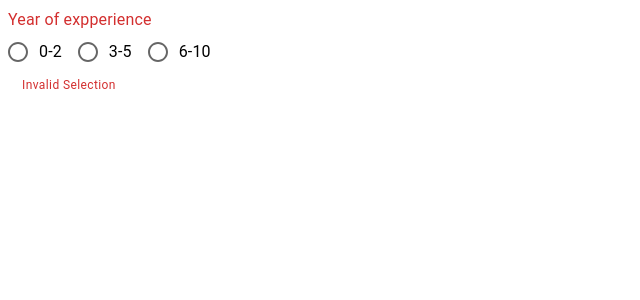
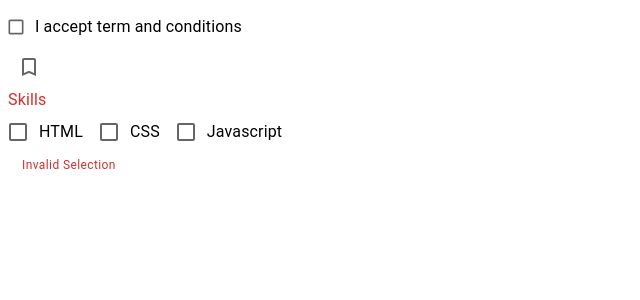
Before and after one commit to AhmadIkbalDjaya/Belajar-Mui, a React (Vite) app: page / in a window 1280 px wide. Shown: the top 300 px of the page, without its empty margins (0-640 px from the left). Built offline with nearby package versions, Linux system fonts and the light colour scheme.

Commit message:
10-Checkbox

```diff
--- a/src/App.jsx
+++ b/src/App.jsx
@@ -1,5 +1,6 @@
 import "./App.css";
-import { MuiRadioButton } from "./components/MuiRadioButton";
+import { MuiCheckbox } from "./components/MuiCheckBox";
+// import { MuiRadioButton } from "./components/MuiRadioButton";
 // import { MuiSelect } from "./components/MuiSelect";
 // import { MuiTextField } from "./components/MuiTextField";
 // import { MuiButton } from "./components/MuiButton";
@@ -12,7 +13,8 @@ export default function App() {
       {/* <MuiButton /> */}
       {/* <MuiTextField /> */}
       {/* <MuiSelect /> */}
-      <MuiRadioButton />
+      {/* <MuiRadioButton /> */}
+      <MuiCheckbox />
     </>
   );
 }
--- /dev/null
+++ b/src/components/MuiCheckbox.jsx
@@ -0,0 +1,93 @@
+import {
+  Box,
+  FormControlLabel,
+  Checkbox,
+  FormControl,
+  FormLabel,
+  FormGroup,
+  FormHelperText,
+} from "@mui/material";
+import BookmarkBorderIcon from "@mui/icons-material/BookmarkBorder";
+import BookmarkIcon from "@mui/icons-material/Bookmark";
+import { useState } from "react";
+
+export const MuiCheckbox = () => {
+  const [acceptTnC, setAcceptTnC] = useState(false);
+  const [skills, setSkills] = useState([]);
+  console.log({ skills });
+  console.log({ acceptTnC });
+  const handlechange = (event) => {
+    setAcceptTnC(event.target.checked);
+  };
+  const handleSkillsChange = (event) => {
+    const index = skills.indexOf(event.target.value);
+    if (index === -1) {
+      setSkills([...skills, event.target.value]);
+    } else {
+      setSkills(skills.filter((skill) => skill !== event.target.value));
+    }
+  };
+  return (
+    <Box>
+      <Box>
+        <FormControlLabel
+          label="I accept term and conditions"
+          control={
+            <Checkbox
+              checked={acceptTnC}
+              onChange={handlechange}
+              size="small"
+              color="secondary"
+            />
+          }
+        />
+      </Box>
+      <Box>
+        <Checkbox
+          icon={<BookmarkBorderIcon />}
+          checkedIcon={<BookmarkIcon />}
+          checked={acceptTnC}
+          onChange={handlechange}
+        />
+      </Box>
+      <Box>
+        <FormControl error>
+          <FormLabel>Skills</FormLabel>
+          <FormGroup row>
+            <FormControlLabel
+              label="HTML"
+              control={
+                <Checkbox
+                  value={"html"}
+                  checked={skills.includes("html")}
+                  onChange={handleSkillsChange}
+                />
+              }
+            />
+            <FormControlLabel
+              label="CSS"
+              control={
+                <Checkbox
+                  value={"css"}
+                  checked={skills.includes("css")}
+                  onChange={handleSkillsChange}
+                />
+              }
+            />
+            <FormControlLabel
+              label="Javascript"
+              control={
+                <Checkbox
+                  value={"javascript"}
+                  checked={skills.includes("javascript")}
+                  onChange={handleSkillsChange}
+                />
+              }
+            />
+          </FormGroup>
+          <FormHelperText>Invalid Selection</FormHelperText>
+        </FormControl>
+      </Box>
+    </Box>
+  );
+};
```
